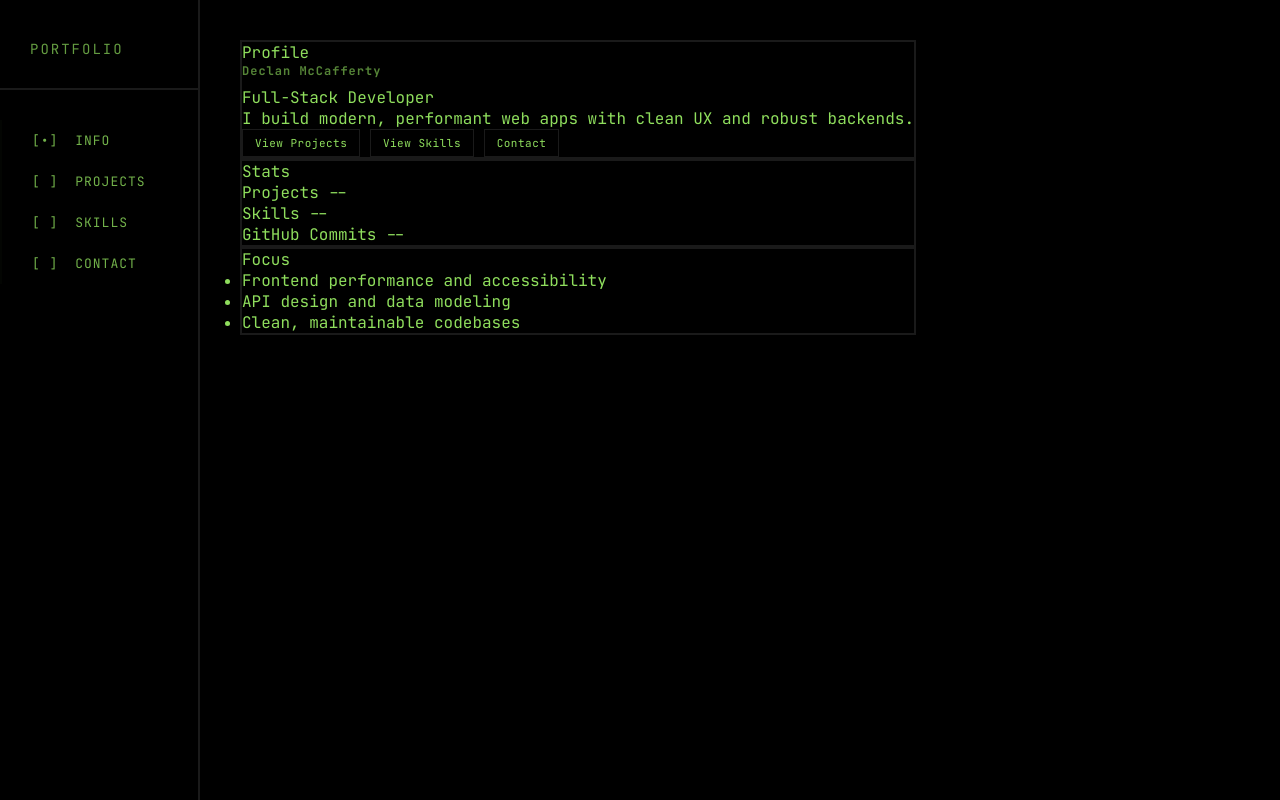
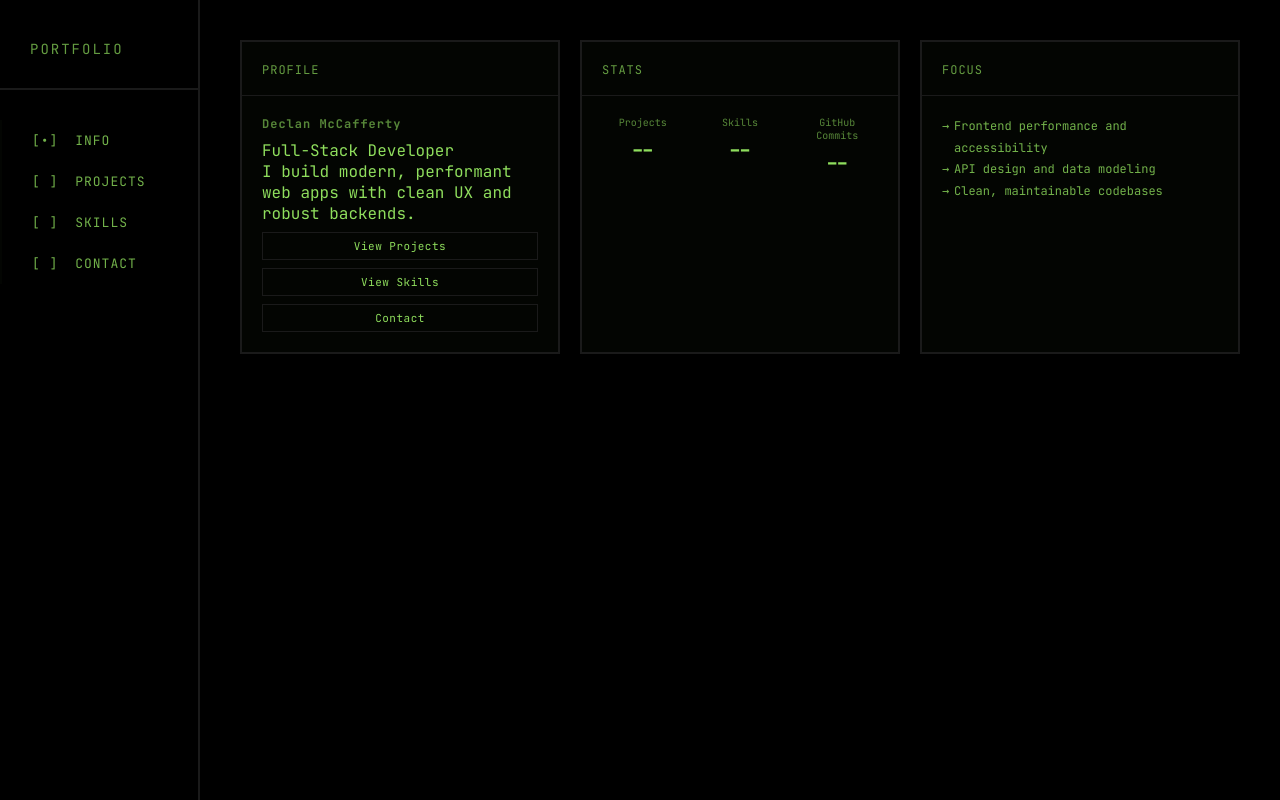
Before and after one commit to decccmcc/my-portfolio, a Django app: page / in a window 1280 px wide. Run offline with Django 5.2, Linux system fonts and the light colour scheme; some libraries are stand-ins or nearby versions.

Commit message:
Enhance home page layout and styling

```diff
--- a/static/css/style.css
+++ b/static/css/style.css
@@ -88,6 +88,93 @@ body {
     display: flex;
     padding: 40px;
     flex: 1;
+}
+
+/* Home page */
+.home {
+    width: 100%;
+}
+
+.home-grid {
+    display: grid;
+    grid-template-columns: repeat(auto-fit, minmax(300px, 1fr));
+    gap: 20px;
+}
+
+.home-card {
+    background: rgba(143, 222, 93, 0.02);
+    padding: 0;
+    display: flex;
+    flex-direction: column;
+}
+
+.card-header {
+    padding: 16px 20px;
+    border-bottom: 1px solid var(--color-border);
+}
+
+.card-title {
+    font-size: 12px;
+    letter-spacing: 1px;
+    opacity: 0.7;
+    text-transform: uppercase;
+}
+
+.card-body {
+    padding: 20px;
+    flex: 1;
+}
+
+.stats-grid {
+    display: grid;
+    grid-template-columns: repeat(3, 1fr);
+    gap: 16px;
+}
+
+.stat-item {
+    text-align: center;
+}
+
+.stat-label {
+    font-size: 10px;
+    opacity: 0.6;
+    display: block;
+    margin-bottom: 8px;
+}
+
+.stat-value {
+    font-size: 20px;
+    font-weight: 700;
+}
+
+.focus-list {
+    list-style: none;
+    font-size: 12px;
+    opacity: 0.8;
+    line-height: 1.8;
+}
+
+.focus-list li {
+    padding-left: 12px;
+    position: relative;
+}
+
+.focus-list li::before {
+    content: '→';
+    position: absolute;
+    left: 0;
+    color: var(--color-primary);
+}
+
+.info-links {
+    display: flex;
+    flex-direction: column;
+    gap: 8px;
+    margin-top: 8px;
+}
+
+.info-link {
+    text-align: center;
 }
 
 /* Shared UI */
@@ -575,6 +662,15 @@ body {
   .projects-grid {
     grid-template-columns: 1fr;
   }
+
+  .home-grid {
+    grid-template-columns: 1fr;
+  }
+
+  .stats-grid {
+    grid-template-columns: 1fr;
+    gap: 12px;
+  }
 }
 
 @media (max-width: 480px) {
@@ -598,4 +694,16 @@ body {
     height: 35px;
     font-size: 18px;
   }
+
+  .card-body {
+    padding: 16px;
+  }
+
+  .stat-value {
+    font-size: 16px;
+  }
+
+  .focus-list li {
+    font-size: 11px;
+  }
 }
```
